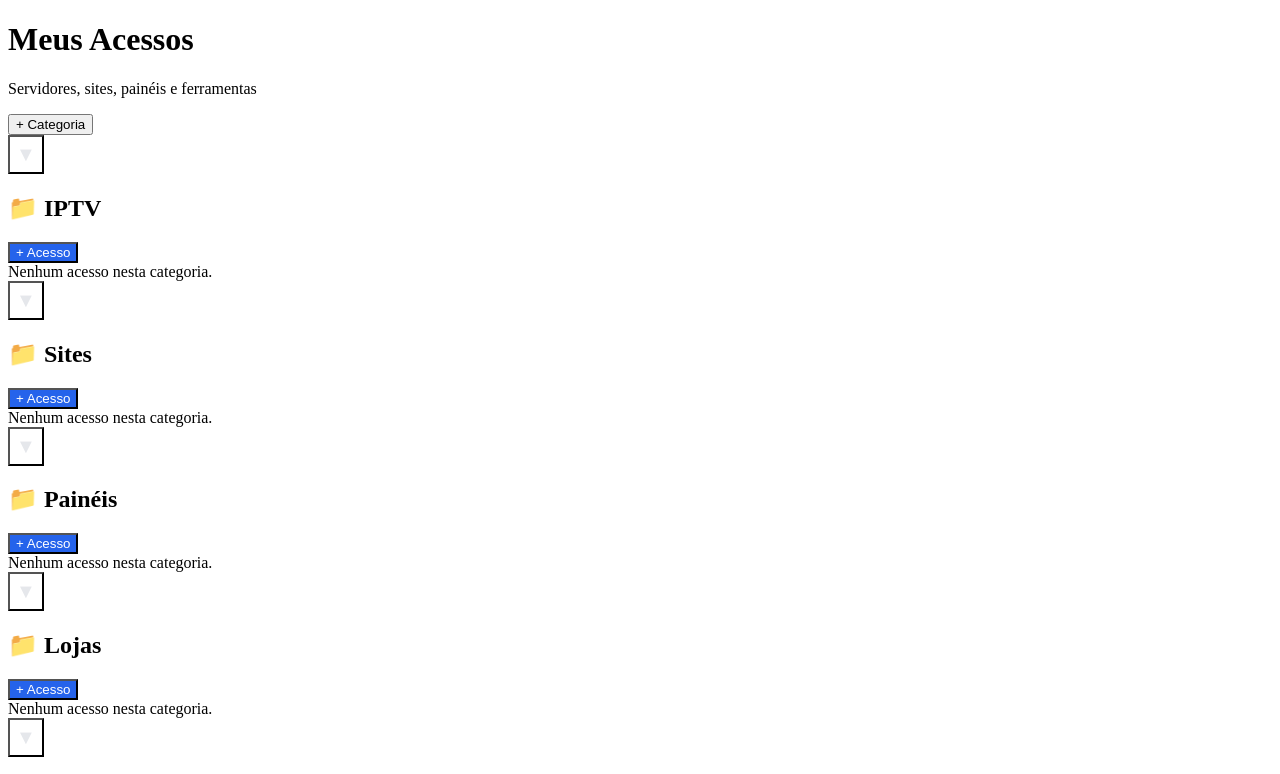
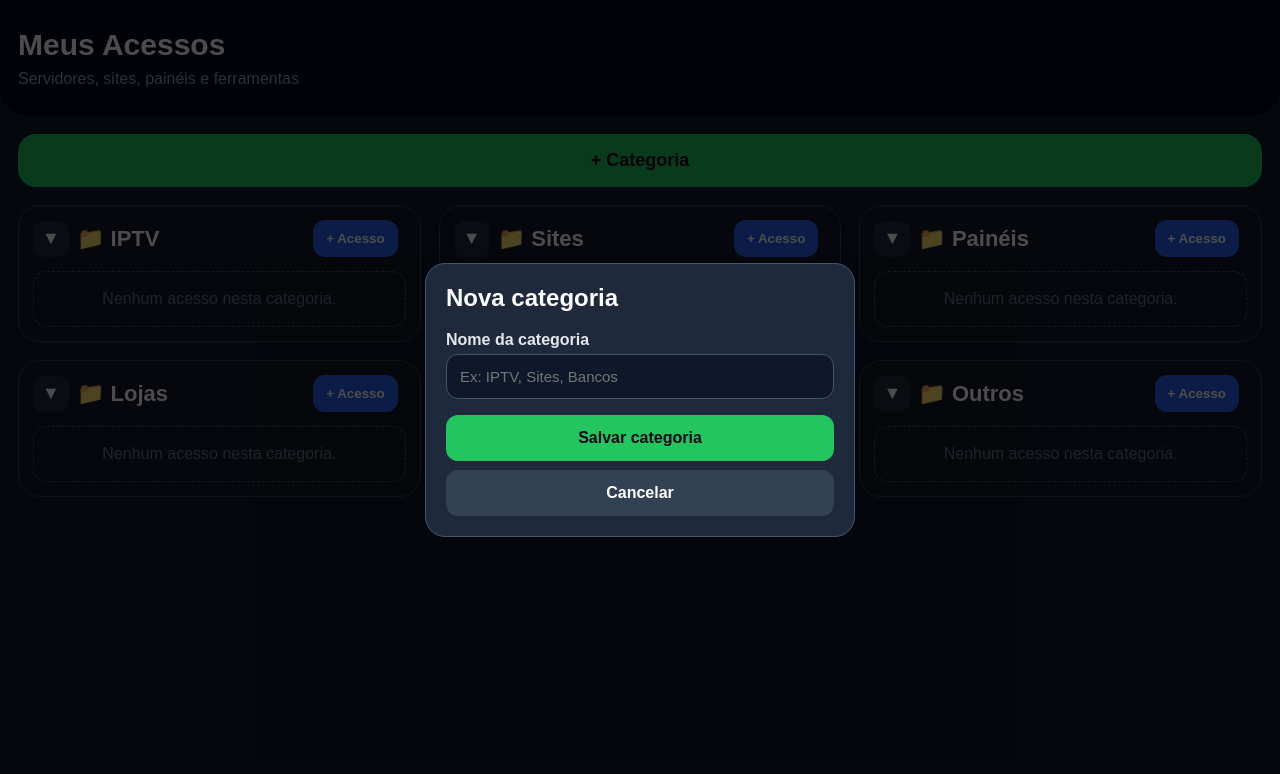
Before and after one commit to drikodoembu/Servidores-, a plain HTML site: page index.html in a window 1280 px wide. Both pictures are taken after a click on the button "+ Categoria". Shown: the top 774 px of the page. Drawn offline with Linux system fonts and the light colour scheme.

Commit message:
Refactor CSS styles for improved layout and design

```diff
--- a/style.css
+++ b/style.css
@@ -1,26 +1,277 @@
+* {
+  box-sizing: border-box;
+}
+
+body {
+  margin: 0;
+  font-family: Arial, sans-serif;
+  background: #0f172a;
+  color: #e5e7eb;
+}
+
+header {
+  background: #020617;
+  padding: 28px 18px;
+  border-radius: 0 0 28px 28px;
+}
+
+header h1 {
+  margin: 0;
+  font-size: 30px;
+  color: white;
+}
+
+header p {
+  margin: 8px 0 0;
+  color: #94a3b8;
+}
+
+.top-actions {
+  padding: 18px;
+}
+
+.top-actions button {
+  width: 100%;
+  border: none;
+  background: #22c55e;
+  color: #020617;
+  font-size: 18px;
+  font-weight: bold;
+  padding: 16px;
+  border-radius: 18px;
+  cursor: pointer;
+}
+
+main {
+  padding: 0 18px 30px;
+  display: grid;
+  gap: 18px;
+}
+
+.categoria-box {
+  background: #111827;
+  border: 1px solid #334155;
+  border-radius: 22px;
+  padding: 14px;
+}
+
+.categoria-header {
+  display: grid;
+  grid-template-columns: auto 1fr auto auto;
+  gap: 8px;
+  align-items: center;
+  margin-bottom: 14px;
+}
+
 .btn-seta {
-  background: transparent !important;
-  color: #e5e7eb !important;
-  font-size: 20px;
-  padding: 6px !important;
-  min-width: 34px;
+  border: none;
+  background: #1e293b;
+  color: white;
+  width: 36px;
+  height: 36px;
+  border-radius: 10px;
+  font-size: 18px;
+  cursor: pointer;
+}
+
+.categoria-header h2 {
+  margin: 0;
+  font-size: 22px;
+  color: white;
 }
 
 .btn-acesso {
-  background: #2563eb !important;
-  color: white !important;
+  border: none;
+  background: #2563eb;
+  color: white;
+  padding: 11px 13px;
+  border-radius: 12px;
+  font-weight: bold;
+  cursor: pointer;
 }
 
-.fechada {
+.btn-del-cat {
+  border: none;
+  background: #dc2626;
+  color: white;
+  padding: 11px 13px;
+  border-radius: 12px;
+  font-weight: bold;
+  cursor: pointer;
+}
+
+.lista-acessos {
+  display: grid;
+  gap: 12px;
+}
+
+.lista-acessos.fechada {
   display: none;
 }
 
-.arrastando {
-  opacity: 0.5;
-  border: 2px dashed #22c55e;
+.card {
+  background: #1e293b;
+  border: 1px solid #475569;
+  padding: 14px;
+  border-radius: 16px;
 }
 
-.drop-hover {
-  border-color: #22c55e;
-  background: #162033;
+.card h3 {
+  margin: 0;
+  font-size: 18px;
+  color: white;
 }
+
+.card p {
+  margin: 6px 0 0;
+  color: #cbd5e1;
+  font-size: 14px;
+}
+
+.card small {
+  display: block;
+  margin-top: 6px;
+  color: #94a3b8;
+  word-break: break-all;
+  font-size: 12px;
+}
+
+.actions {
+  display: grid;
+  grid-template-columns: repeat(4, 1fr);
+  gap: 8px;
+  margin-top: 14px;
+}
+
+.actions a,
+.actions button {
+  padding: 10px;
+  border-radius: 10px;
+  border: none;
+  text-align: center;
+  text-decoration: none;
+  font-weight: bold;
+  font-size: 13px;
+  cursor: pointer;
+}
+
+.abrir {
+  background: #22c55e;
+  color: #020617;
+}
+
+.editar {
+  background: #f59e0b;
+  color: #111827;
+}
+
+.mover {
+  background: #06b6d4;
+  color: #020617;
+}
+
+.excluir {
+  background: #dc2626;
+  color: white;
+}
+
+.vazio {
+  border: 1px dashed #475569;
+  color: #64748b;
+  text-align: center;
+  padding: 18px;
+  border-radius: 14px;
+}
+
+/* Modal */
+.modal {
+  position: fixed;
+  inset: 0;
+  background: rgba(0,0,0,0.70);
+  display: flex;
+  justify-content: center;
+  align-items: center;
+  padding: 16px;
+  z-index: 99;
+}
+
+.hidden {
+  display: none;
+}
+
+.modal-content {
+  background: #1e293b;
+  width: 100%;
+  max-width: 430px;
+  padding: 20px;
+  border-radius: 20px;
+  border: 1px solid #475569;
+}
+
+.modal-content h2 {
+  margin-top: 0;
+  color: white;
+}
+
+.modal-content label {
+  display: block;
+  margin-top: 12px;
+  margin-bottom: 5px;
+  font-weight: bold;
+}
+
+.modal-content input,
+.modal-content select {
+  width: 100%;
+  padding: 13px;
+  background: #0f172a;
+  color: white;
+  border: 1px solid #475569;
+  border-radius: 12px;
+  font-size: 15px;
+}
+
+.btnSalvar {
+  width: 100%;
+  margin-top: 16px;
+  padding: 14px;
+  border: none;
+  border-radius: 12px;
+  background: #22c55e;
+  color: #020617;
+  font-size: 16px;
+  font-weight: bold;
+}
+
+.btnCancelar {
+  width: 100%;
+  margin-top: 9px;
+  padding: 14px;
+  border: none;
+  border-radius: 12px;
+  background: #334155;
+  color: white;
+  font-size: 16px;
+  font-weight: bold;
+}
+
+@media (min-width: 900px) {
+  main {
+    grid-template-columns: repeat(auto-fit, minmax(330px, 1fr));
+  }
+}
+
+@media (max-width: 500px) {
+  .categoria-header {
+    grid-template-columns: auto 1fr;
+  }
+
+  .btn-acesso,
+  .btn-del-cat {
+    grid-column: span 1;
+  }
+
+  .actions {
+    grid-template-columns: repeat(2, 1fr);
+  }
+}
```
